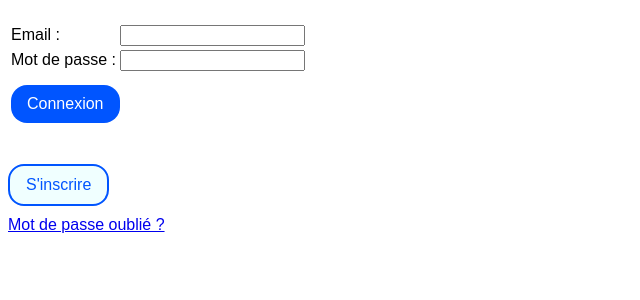
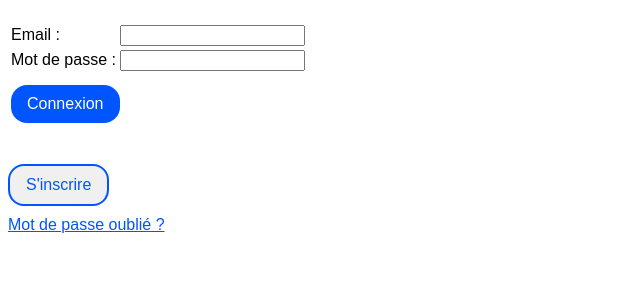
Before and after one commit to YohanetYoyo/projet-php-cms, a PHP site: page /reset-password/ in a window 1280 px wide. Shown: the part 58-358 px from the top of the page, without its empty margins (0-640 px from the left). Run offline with PHP 8.4, Linux system fonts and the light colour scheme; style sheets or scripts are compiled from the project's sources; some web fonts are replaced.

Commit message:
style: add anchor styles

```diff
--- a/scss/partials/_globals.scss
+++ b/scss/partials/_globals.scss
@@ -8,7 +8,11 @@
   :root {
     @each $name, $value in v.$colors {
       --#{$name}: #{$value};
-      --#{$name}-hover: #{color.scale($value, $lightness: 20%)};
+      @if (color.lightness($value) > 50%) {
+        --#{$name}-hover: #{color.scale($value, $lightness: -10%)};
+      } @else {
+        --#{$name}-hover: #{color.scale($value, $lightness: 10%)};
+      }
     }
 
     @each $name, $color in v.$agnostic {
@@ -34,4 +38,11 @@
     background-color: var(--body-bg);
     color: var(--body-text);
   }
+
+  a {
+    color: var(--link);
+    &:hover {
+      color: var(--link-hover);
+    }
+  }
 }
--- a/scss/partials/_variables.scss
+++ b/scss/partials/_variables.scss
@@ -2,7 +2,7 @@ $colors: (
         "black": #000,
         "white": #fff,
         "grey": #2d2d2d,
-        "lightgrey": #F0FFFF,
+        "lightgrey": #f0f0f0,
         "blue": #0055ff,
         "yellow": #ffb600,
         "red": #ff0000
@@ -21,4 +21,12 @@ $agnostic: (
                 "light": "white",
                 "dark": "black",
         ),
+        "link": (
+                "light": "primary",
+                "dark": "white"
+        ),
+        "link-hover": (
+                "light": "primary-hover",
+                "dark": "white-hover"
+        )
 );
```
